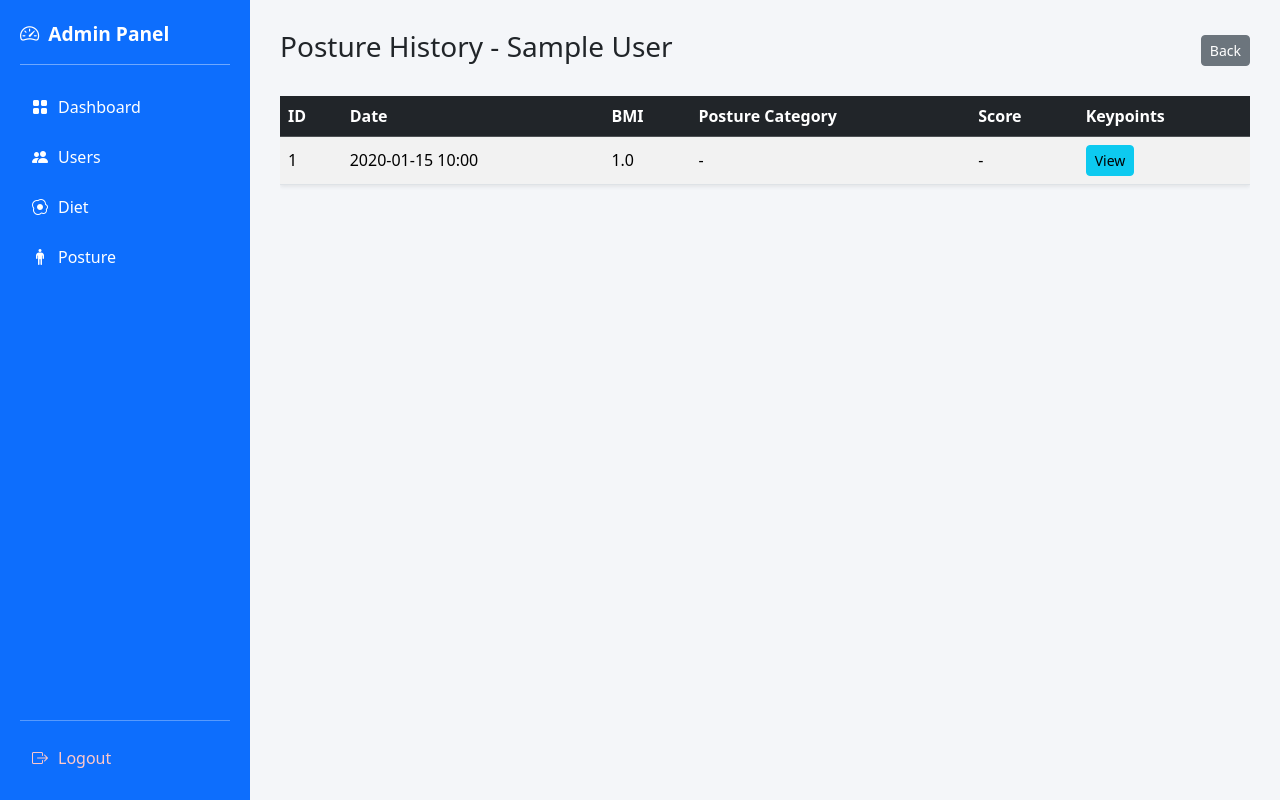
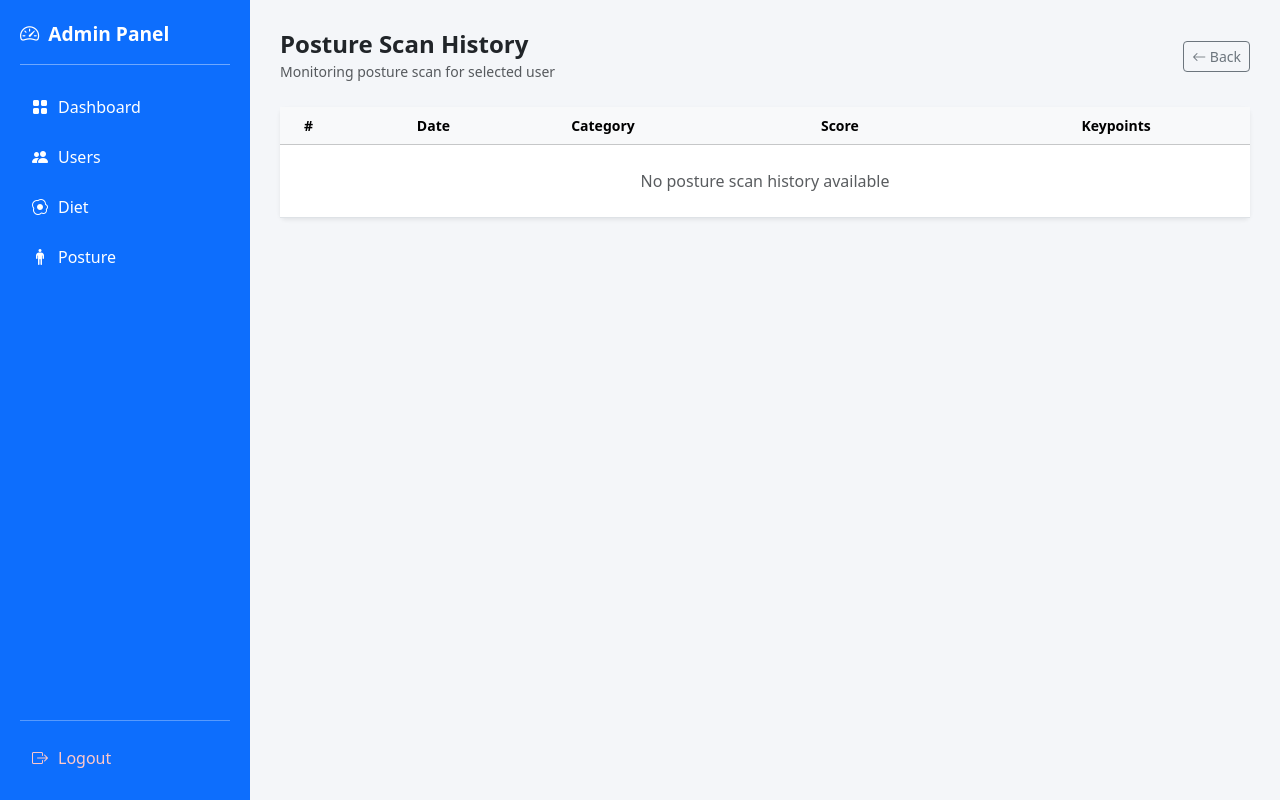
Before and after one commit to jihadmuntaha/backend_diet, a Flask app: page /admin/users/1/posture in a window 1280 px wide. Run offline with Flask 3, Linux system fonts and the light colour scheme; the visitor is signed in with stand-in values (Sample User, id 1); tables that the repository leaves empty hold one stand-in row (values such as "Sample post").

Commit message:
feat: complete admin auth, role-based access, and modern dashboard UI

```diff
--- a/app/routes/admin_routes.py
+++ b/app/routes/admin_routes.py
@@ -1,4 +1,4 @@
-from flask import Blueprint, render_template, request
+from flask import Blueprint, render_template, jsonify, request
 from app.auth.utils import admin_login_required
 
 from app.services.chart_service import (
@@ -14,6 +14,7 @@
 from models.posture_scan import PostureScan   # ← INI KUNCI
 from models.recomendation import Recommendations
 from config import db
+from sqlalchemy import text
 
 
 admin_bp = Blueprint("admin", __name__, url_prefix="/admin")
@@ -123,12 +124,16 @@
     if not user:
         return "User not found", 404
 
-    postures = (
-        UserHealth.query
-        .filter_by(user_id=user_id)
-        .order_by(UserHealth.created_at.desc())
-        .all()
-    )
+    # ⚠️ ADMIN TIDAK PERLU LIHAT POSTURE ADMIN
+    if user.role == "admin":
+        postures = []
+    else:
+        postures = (
+            PostureScan.query
+            .filter_by(user_id=user_id)
+            .order_by(PostureScan.created_at.desc())
+            .all()
+        )
 
     return render_template(
         "admin/posture_history.html",
@@ -147,14 +152,25 @@
     if not user:
         return "User not found", 404
 
-    diets = (
-        Recommendations.query
-        .filter_by(user_id=user_id)
-        .order_by(Recommendations.created_at.desc())
-        .all()
-    )
+    # Admin tidak punya diet history
+    if user.role == "admin":
+        diets = []
+        calorie_trend = []
+    else:
+        diets = (
+            Recommendations.query
+            .filter_by(user_id=user_id)
+            .order_by(Recommendations.created_at.desc())
+            .all()
+        )
 
-    calorie_trend = get_user_calorie_trend(user_id)
+        calorie_trend = [
+            {
+                "date": d.record_date.strftime("%Y-%m-%d"),
+                "calories": d.calorie_intake
+            }
+            for d in diets if d.record_date and d.calorie_intake
+        ]
 
     return render_template(
         "admin/diet_history.html",
@@ -162,3 +178,26 @@
         diets=diets,
         calorie_trend=calorie_trend,
     )
+
+
+# =====================================================
+# ========== HEALTH ==============================
+# =====================================================
+
+@admin_bp.route("/health", methods=["GET"])
+def health():
+    try:
+        # Cek koneksi ke database
+        db.session.execute(text("SELECT 1"))
+        return jsonify({
+            "status": "ok",
+            "message": "Database connection successful"
+        }), 200
+    except Exception as e:
+        # Tangani error koneksi
+        return jsonify({
+            "status": "error",
+            "message": str(e)
+        }), 500
+    finally:
+        db.session.close()
--- a/app/templates/admin/posture_history.html
+++ b/app/templates/admin/posture_history.html
@@ -1,63 +1,98 @@
 {% extends "admin/layout.html" %}
 
-{% block title %}Posture History - Admin{% endblock %}
+{% block title %}Posture Scan History{% endblock %}
 
 {% block content %}
 
+<!-- ===================== HEADER ===================== -->
 <div class="d-flex justify-content-between align-items-center mb-4">
-  <h3>Posture History - {{ session.admin_name }} </h3>
-  <a href="{{ url_for('admin.user_detail', user_id=user.id) }}" class="btn btn-secondary btn-sm">Back</a>
+  <div>
+    <h4 class="fw-bold mb-0">Posture Scan History</h4>
+    <small class="text-muted">Monitoring posture scan for selected user</small>
   </div>
 
+  <a href="{{ url_for('admin.user_detail', user_id=user.id) }}"
+     class="btn btn-outline-secondary btn-sm">
+    <i class="bi bi-arrow-left"></i> Back
+  </a>
+</div>
+
+<!-- ===================== TABLE ===================== -->
+<div class="card shadow-sm border-0">
+  <div class="card-body p-0">
+
     <div class="table-responsive">
-  <table class="table table-striped align-middle shadow-sm">
-    <thead class="table-dark">
-      <tr>
-        <th>ID</th>
+      <table class="table table-hover align-middle mb-0">
+        <thead class="table-light">
+          <tr class="text-muted small">
+            <th class="ps-4">#</th>
             <th>Date</th>
-        <th>BMI</th>
-        <th>Posture Category</th>
+            <th>Category</th>
             <th>Score</th>
-        <th>Keypoints</th>
+            <th class="text-center">Keypoints</th>
           </tr>
         </thead>
 
         <tbody>
         {% for p in postures %}
-      <tr data-bs-toggle="modal"
+          <tr
+            data-bs-toggle="modal"
             data-bs-target="#keypointModal"
-          data-keypoints="{{ p.keypoints | e }}">
+            data-keypoints="{{ p.keypoints | e }}"
+            style="cursor:pointer"
+          >
+            <td class="ps-4 fw-semibold">{{ loop.index }}</td>
 
-        <td>{{ p.id }}</td>
-        <td>{{ p.created_at.strftime('%Y-%m-%d %H:%M') if p.created_at else '' }}</td>
-        <td>{{ p.bmi or '-' }}</td>
-        <td>{{ p.posture_category or '-' }}</td>
-        <td>{{ p.posture_score or '-' }}</td>
             <td>
-          <button class="btn btn-sm btn-info">View</button>
+              {{ p.created_at.strftime('%d %b %Y %H:%M') if p.created_at else '-' }}
+            </td>
+
+            <td>
+              {% if p.category == 'normal' %}
+                <span class="badge bg-success">Normal</span>
+              {% elif p.category == 'warning' %}
+                <span class="badge bg-warning text-dark">Warning</span>
+              {% else %}
+                <span class="badge bg-danger">Bad</span>
+              {% endif %}
+            </td>
+
+            <td class="fw-semibold">{{ p.score }}</td>
+
+            <td class="text-center">
+              <button class="btn btn-sm btn-outline-primary">
+                View
+              </button>
             </td>
           </tr>
         {% else %}
           <tr>
-        <td colspan="6" class="text-center text-muted">No posture history</td>
+            <td colspan="5" class="text-center text-muted py-4">
+              No posture scan history available
+            </td>
           </tr>
         {% endfor %}
         </tbody>
+
       </table>
     </div>
 
-<!-- ===================== MODAL DETAIL KEYPOINT ===================== -->
+  </div>
+</div>
+
+<!-- ===================== MODAL ===================== -->
 <div class="modal fade" id="keypointModal" tabindex="-1" aria-hidden="true">
   <div class="modal-dialog modal-lg modal-dialog-centered modal-dialog-scrollable">
     <div class="modal-content">
 
       <div class="modal-header">
-        <h5 class="modal-title">Keypoints Detail</h5>
+        <h5 class="modal-title fw-semibold">Keypoints Detail</h5>
         <button type="button" class="btn-close" data-bs-dismiss="modal"></button>
       </div>
 
       <div class="modal-body">
-        <pre id="keypointsContent" class="small mb-0"></pre>
+        <pre id="keypointsContent"
+             class="small bg-light p-3 rounded mb-0"></pre>
       </div>
 
     </div>
@@ -65,15 +100,13 @@
 </div>
 
 <!-- ===================== SCRIPT ===================== -->
-<script src="https://cdn.jsdelivr.net/npm/bootstrap@5.3.3/dist/js/bootstrap.bundle.min.js"></script>
-
 <script>
   const modal = document.getElementById('keypointModal');
 
   modal.addEventListener('show.bs.modal', event => {
     const row = event.relatedTarget.closest('tr');
-    const kp = row.getAttribute('data-keypoints');
-    document.getElementById('keypointsContent').textContent = kp;
+    const keypoints = row.getAttribute('data-keypoints');
+    document.getElementById('keypointsContent').textContent = keypoints || '-';
   });
 </script>
 
```
Also changed, not shown: app/templates/admin/diet_history.html (+51 -28 lines), main.py (line endings or trailing spaces). Lines whose indentation alone changed are shown as unchanged.
